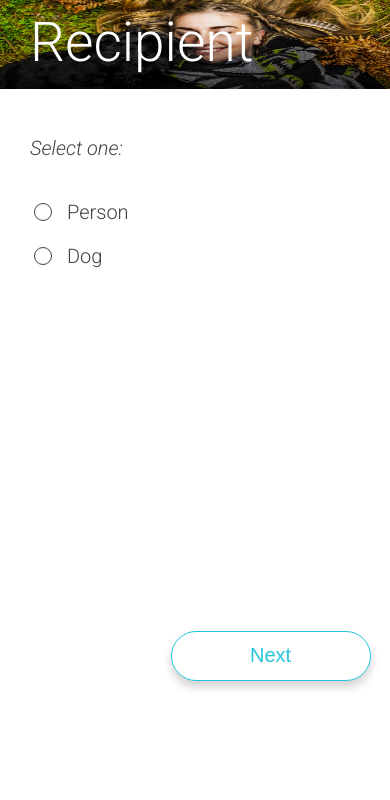
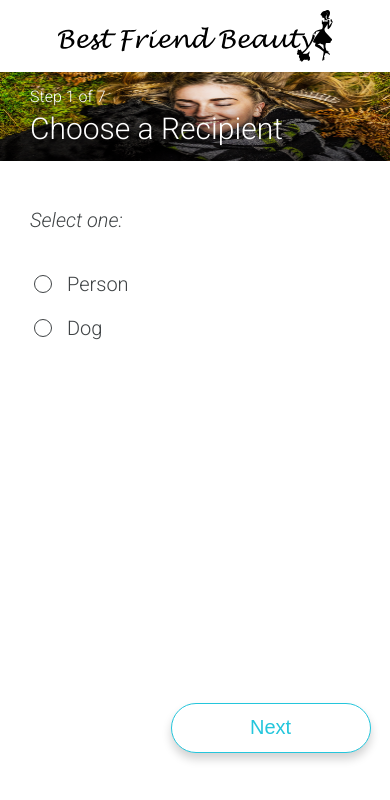
Before and after one commit to chrisfoster22/BFB-2, a React (Create React App) app: page / in a window 390 px wide. Shown: the top 800 px of the page. Built offline with nearby package versions, Linux system fonts and the light colour scheme; what shopify-buy would draw is missing.

Commit message:
Add mobile logo

```diff
--- a/src/components/App.css
+++ b/src/components/App.css
@@ -4,6 +4,10 @@
     width: 100%;
     height: 100%;
     font-size: 16px;
+}
+
+.App-mobile-logo {
+    display: none;
 }
 
 .App-header {
@@ -33,12 +37,24 @@
     box-sizing: border-box;
 }
 
+.App-header-text {
+    font-size: 50px;
+}
+
 .selection-panel {
     width: 55%;
     flex: 1;
 }
 
 @media all and (max-width: 768px) {
+    .App-mobile-logo {
+        display: block;
+    }
+
+    .App-header-text {
+        font-size: 30px;
+    }
+
     .selection-panel {
         width: 100%;
     }
--- a/src/components/App.js
+++ b/src/components/App.js
@@ -1,5 +1,6 @@
 import React, { Component } from 'react';
 import ReactDOM from 'react-dom';
+import logo from '../assets/logo.svg';
 import recipientImg from '.././assets/images/recipient.png';
 import focusAreaImg from '.././assets/images/focusArea.png';
 import productImg from '.././assets/images/product.png';
@@ -123,6 +124,9 @@ class App extends Component {
             <div className="App">
                 <main style={styles.selectorContainer} className="selection-panel">
                     <div>
+                        <div className="App-mobile-logo" style={styles.logoContainer} >
+                            <img style={styles.logo} src={logo} alt="Best Friend Beauty Logo"/>
+                        </div>
                         <header className="App-header" style={{height: this.state.headerHeight}}>
                             <div className="App-header-image"
                             style={{
@@ -132,7 +136,7 @@ class App extends Component {
                             ref={(header) => this.header = header}>
                             <div style={styles.headerText}>
                                 <div>{`Step ${this.state.currentStep} of 7`}</div>
-                                <h1 style={styles.headerMsg}>{currentStep.headerMsg}</h1>
+                                <h1 className="App-header-text" style={styles.headerMsg}>{currentStep.headerMsg}</h1>
                             </div>
                             </div>
                         </header>
@@ -256,20 +260,12 @@ class App extends Component {
 }
 
 const styles = {
-    buttonContainer: {
-        display: "flex",
-        justifyContent: "space-between",
-        width: "90%",
-        margin: "0 auto",
-        boxSizing: "border-box"
+    logoContainer: {
+        padding: 10
     },
-    selectorContainer: {
-        position: "relative",
-        paddingBottom: 100,
-        boxShadow: "3px 0 20px 0 rgba(0,0,0,0.11)"
-    },
-    sidePanelContainer: {
-        width: "45%"
+    logo: {
+        display: "block",
+        margin: "0 auto"
     },
     headerText: {
         position: "absolute",
@@ -280,8 +276,22 @@ const styles = {
     },
     headerMsg: {
         margin: "5px 0px 15px",
-        fontSize: 55,
         fontWeight: 300
+    },
+    selectorContainer: {
+        position: "relative",
+        paddingBottom: 100,
+        boxShadow: "3px 0 20px 0 rgba(0,0,0,0.11)"
+    },
+    sidePanelContainer: {
+        width: "45%"
+    },
+    buttonContainer: {
+        display: "flex",
+        justifyContent: "space-between",
+        width: "90%",
+        margin: "0 auto",
+        boxSizing: "border-box"
     }
 }
 
```
